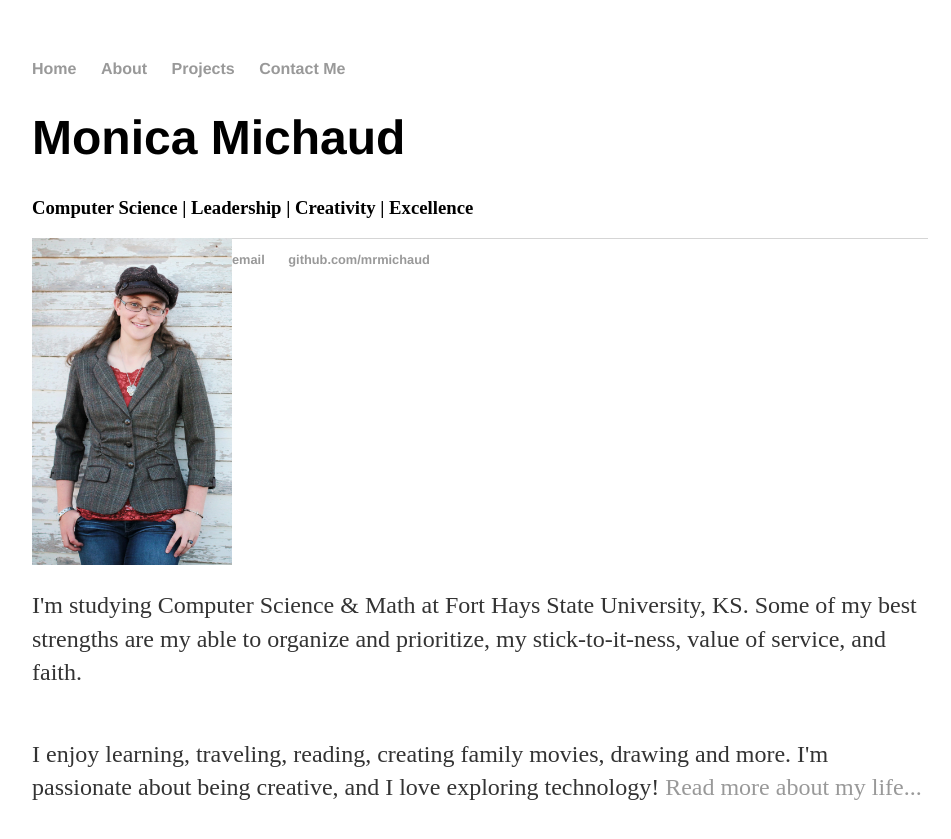
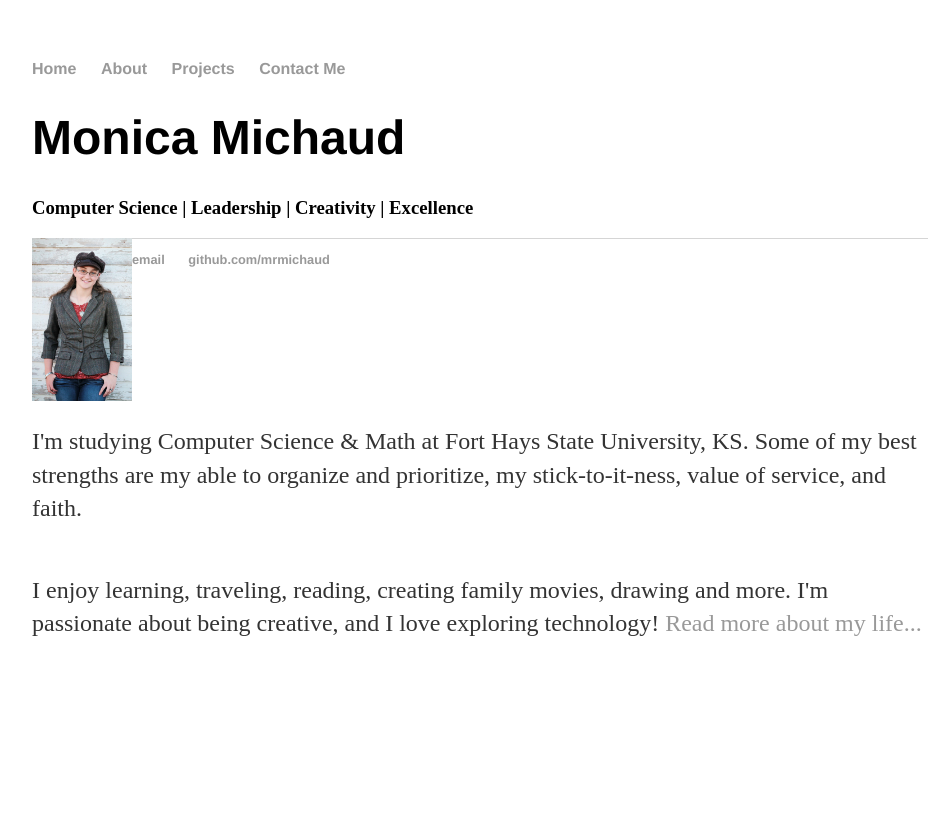
Before and after one commit to mrmichaud/mrmichaud.github.io, a Jekyll site: the page built from index.html, in a window 1280 px wide. Shown: the top 839 px of the page, without its empty margins (160-1111 px from the left). Built offline with Jekyll 4.4.1, drawn with Linux system fonts in a browser that asks for light colours.

Commit message:
Update index.html

```diff
--- a/index.html
+++ b/index.html
@@ -5,7 +5,7 @@
 <div class="blurb">
 	<h1>Monica Michaud</h1>
 	<h3>Computer Science | Leadership | Creativity | Excellence</h3>
-	<img class="picture1" src="http://mrmichaud.github.io/Monica (74)edit.jpg" alt="Monica Profile Picture" style="width:200px;height:327px;">
+	<img class="picture1" src="http://mrmichaud.github.io/Monica (74)edit.jpg" alt="Monica Profile Picture" style="width:100px;height:163px;">
 	<p>I'm studying Computer Science &amp Math at Fort Hays State University, KS. Some of my best strengths are my able to organize and prioritize, my stick-to-it-ness, value of service, and faith.</p>
 	<p>I enjoy learning, traveling, reading, creating family movies, drawing and more. I'm passionate about being creative, and I love exploring technology! <a href="/about">Read more about my life...</a></p>
 
```
